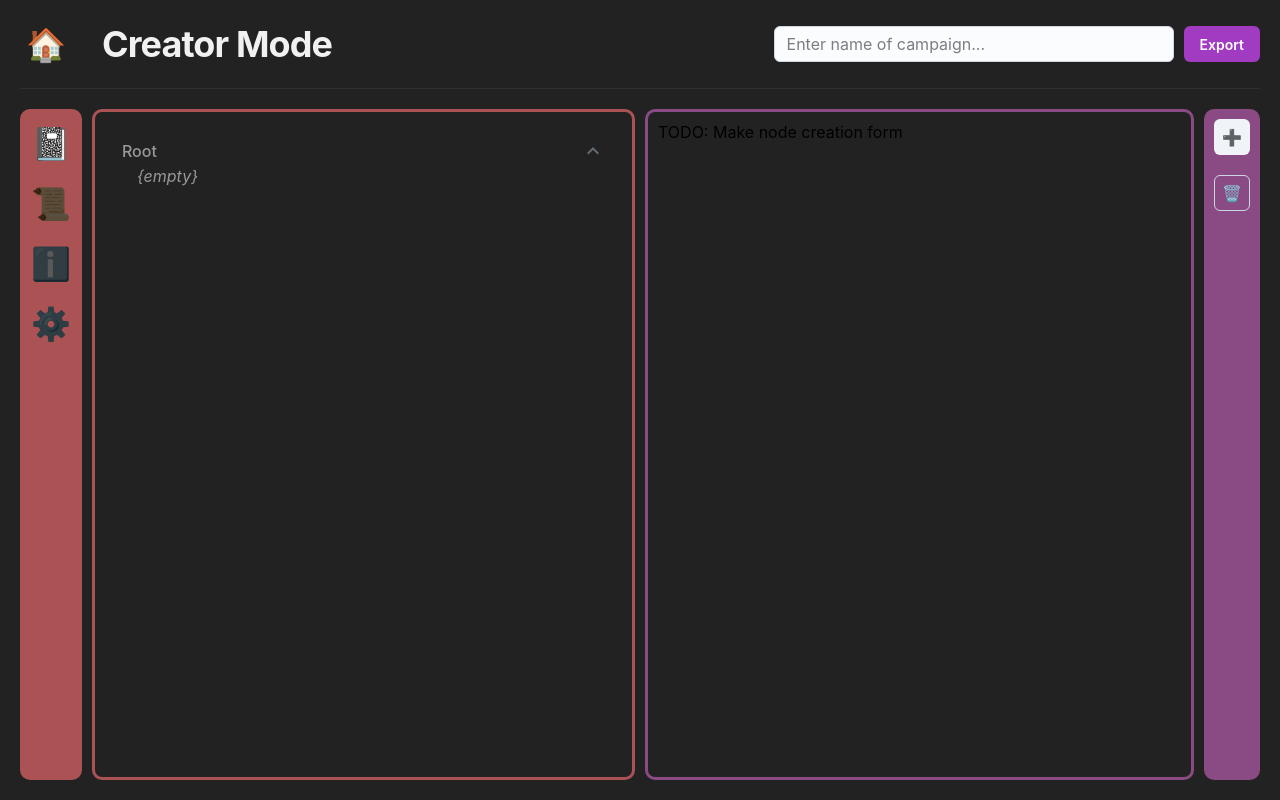
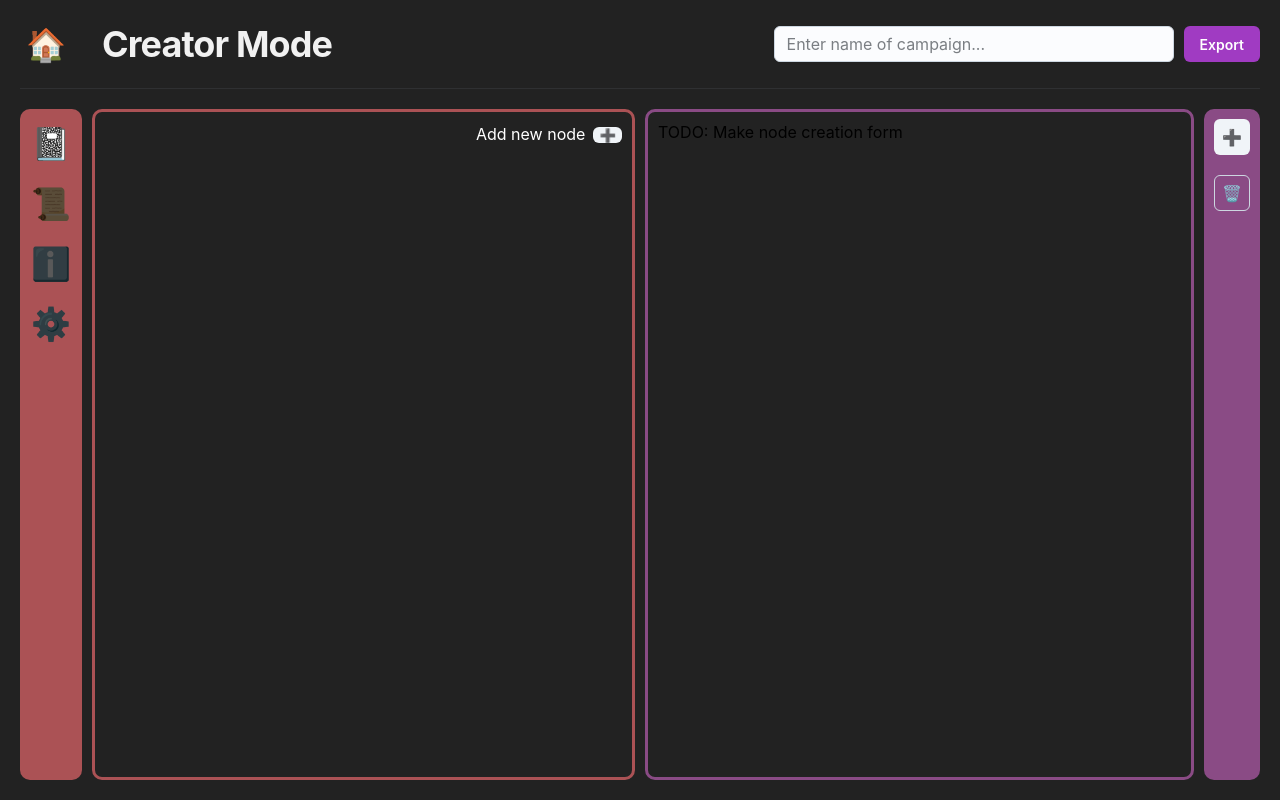
Before and after one commit to KodingKamp/QuestBoard, a React (Vite) app: page / in a window 1280 px wide. Both pictures are taken after a click on the button "CREATE NEW". Built offline with nearby package versions, Linux system fonts and the light colour scheme.

Commit message:
Implement selecting nodes and nesting children nodes

```diff
--- a/src/Pages/CreatorMode/CreatorMode.jsx
+++ b/src/Pages/CreatorMode/CreatorMode.jsx
@@ -95,11 +95,6 @@ const CreatorMode = () => {
                     <span>ℹ️</span>
                   </Tooltip>
                 </Tab>
-                {/* <Tab value={3} className='tab-icon'>
-                  <Tooltip title='Notes' disableInteractive>
-                    <span>📝</span>
-                  </Tooltip>
-                </Tab> */}
                 <Tab value={3} className='tab-icon'>
                   <Tooltip title='Settings' disableInteractive>
                     <span>⚙️</span>
@@ -107,20 +102,26 @@ const CreatorMode = () => {
                 </Tab>
               </TabList>
 
-              <div className='content-container-left content-container'>
-                <TabPanel value={0}>
+              <TabPanel className='content-container-left content-container'
+                value={0}
+              >
                 <NodeExplorer />
               </TabPanel>
-                <TabPanel value={1}>
+              <TabPanel className='content-container-left content-container'
+                value={1}
+              >
                 Quest Explorer
               </TabPanel>
-                <TabPanel value={2}>
+              <TabPanel className='content-container-left content-container'
+                value={2}
+              >
                 Intel settings
               </TabPanel>
-                <TabPanel value={3}>
+              <TabPanel className='content-container-left content-container'
+                value={3}
+              >
                 Settings
               </TabPanel>
-              </div>
             </Tabs>
 
 
--- a/src/components/NodeExplorer/NodeComponent.jsx
+++ b/src/components/NodeExplorer/NodeComponent.jsx
@@ -1,5 +1,7 @@
-import { Accordion, AccordionDetails, AccordionGroup, AccordionSummary, Box, Typography } from "@mui/joy";
-import { useSelector } from "react-redux";
+import { Accordion, AccordionDetails, AccordionGroup, AccordionSummary, Box, Checkbox, Divider, IconButton, Tooltip, Typography } from "@mui/joy";
+import { useDispatch, useSelector } from "react-redux";
+import { deselectNode, setSelectedNode } from "../../reducers/campaignReducer";
+import { useMemo, useState } from "react";
 
 const indentation = 16;
 
@@ -8,23 +10,90 @@ const NodeComponent = ({
   level = 0
 }) => {
   const nodes = useSelector(state => state.campaign.data.nodes);
+  const selectedNodeId = useSelector(state => state.campaign.selectedNode.id);
+  const [isExpanded, setIsExpanded] = useState(true);
+
+  const dispatch = useDispatch();
+  const isSelected = useMemo(
+    () => node.id === selectedNodeId,
+    [selectedNodeId]
+  );
+
+  const handleClickedEdit = (event) => {
+    if (event.target.checked) {
+      dispatch(
+        setSelectedNode(node)
+      );
+    }
+    else {
+      dispatch(
+        deselectNode()
+      );
+    }
+  };
 
   return (
-    <AccordionGroup size="small"
+    <AccordionGroup size="small" sx={{ marginTop: '4px' }}>
+      <Accordion defaultExpanded
+        expanded={isExpanded}
+        className='node-accordion'
+      >
+        <AccordionSummary
+          indicator={null}
+          className='accordion-summary'
           sx={{
-        marginLeft: `${level * indentation}px`
+            position: 'relative',
+            left: level === 0 ? '0px' : `${indentation}px`
           }}
         >
-      <Accordion defaultExpanded>
-        <AccordionSummary>
-          <Typography
-            noWrap
+          <Box display='flex' alignItems='center' gap='4px'>
+            <Tooltip disableInteractive
+              title={isSelected ? 'Deselect node' :'Select node'}
             >
+              <Checkbox size="sm"
+                checked={isSelected}
+                onChange={handleClickedEdit}
+                className='selection-checkbox'
+                sx={isSelected && {
+                  visibility: 'visible !important'
+                }}
+              />
+            </Tooltip>
+
+
+            <Box display='flex'
+              gap='4px'
+              flexGrow='1'
+              onClick={() => setIsExpanded(state => !state)}
+            >
+              <Tooltip disableInteractive
+                title='Toggle inner section'
+              >
+                <span
+                  className='expanded-carret'
+                  style={isExpanded
+                    ? {
+                      transform: 'rotate(30deg)',
+                      top: '-3px',
+                    }
+                    : {
+                      transform: 'rotate(-150deg)',
+                      top: '3px',
+                    }}
+                >
+                  🍕
+                </span>
+              </Tooltip>
+
+              <Typography noWrap>
                 {node.name}
               </Typography>
+            </Box>
+          </Box>
         </AccordionSummary>
 
-        <AccordionDetails>
+        <AccordionDetails
+        >
           {node.childrenIds.map(childId => (
             <NodeComponent
               key={childId}
@@ -33,14 +102,14 @@ const NodeComponent = ({
             />
           ))}
           {node.childrenIds.length === 0 &&
-            <Typography
-              sx={{
-                fontStyle: 'italic',
-                marginLeft: `${indentation}px`,
-              }}
+            <Box textAlign='center'
+              color='white'
             >
-              &#123;empty&#125;
-            </Typography>
+              <i>empty</i>
+              <Divider sx={{
+                bottom: '6px'
+              }} />
+            </Box>
           }
         </AccordionDetails>
       </Accordion>
--- a/src/components/NodeExplorer/NodeExplorer.jsx
+++ b/src/components/NodeExplorer/NodeExplorer.jsx
@@ -1,13 +1,38 @@
-import { useSelector } from 'react-redux';
+import { useDispatch, useSelector } from 'react-redux';
+import { Box, IconButton, Typography } from '@mui/joy';
+import { addNode } from '../../reducers/campaignReducer';
 import NodeComponent from './NodeComponent';
 import './NodeExplorer.scss';
 
 const NodeExplorer = () => {
   const nodes = useSelector(state => state.campaign.data.nodes);
 
+  const dispatch = useDispatch();
+
+  const handleClickedAddNewNode = () => {
+    dispatch(addNode({
+      nodeName: '~New Node~'
+    }));
+  };
+
   return (
     <div>
-      <NodeComponent node={nodes.Root} />
+      <Box display='flex' justifyContent='flex-end' gap='8px'>
+        <Typography
+          textColor='white'
+        >
+          Add new node
+        </Typography>
+        <span>
+          <IconButton variant='soft' size='small' onClick={handleClickedAddNewNode}>
+            ➕
+          </IconButton>
+        </span>
+      </Box>
+
+      {nodes?.Root?.childrenIds && nodes.Root.childrenIds.map(childId => (
+        <NodeComponent key={childId} node={nodes[childId]} />
+      ))}
     </div>
   );
 };
--- a/src/components/NodeExplorer/NodeExplorer.scss
+++ b/src/components/NodeExplorer/NodeExplorer.scss
@@ -1 +1,23 @@
-.node-explorer-component {}
+.node-accordion {
+  .accordion-summary {
+    .selection-checkbox {
+      visibility: hidden;
+    }
+
+    .MuiAccordionSummary-button {
+      &:hover {
+        background: unset;
+
+        .selection-checkbox {
+          visibility: initial;
+        }
+      }
+    }
+
+    .expanded-carret {
+      filter: brightness(5);
+      transition: all 0.2s ease-out;
+      position: relative;
+    }
+  }
+}
--- a/src/reducers/campaignReducer.js
+++ b/src/reducers/campaignReducer.js
@@ -5,9 +5,8 @@ const initialState = {
   data: null,
   isALoadedCampaign: false,
   selectedNode: {
-    id: null,
-    name: null,
-    type: null
+    id: 'Root',
+    name: 'Root',
   },
 };
 
@@ -35,18 +34,24 @@ export const campaignSlice = createSlice({
       );
 
       state.data.nodes[node.id] = node;
-      state.data.nodes[payload.parentNode].childrenIds = [...state.data.nodes[payload.parentNode].childrenIds, node.id];
+      state.data.nodes[state.selectedNode.id].childrenIds = [...state.data.nodes[state.selectedNode.id].childrenIds, node.id];
+    },
+    setSelectedNode: (state, {payload}) => {
+      state.selectedNode = payload;
+    },
+    deselectNode: (state) => {
+      state.selectedNode = initialState.selectedNode;
     },
   },
 });
-
-
 
 export const {
   setCampaign,
   setNewCampaign,
   setLoadedCampaign,
   addNode,
+  setSelectedNode,
+  deselectNode,
 } = campaignSlice.actions;
 
 export default campaignSlice.reducer;
```
Lines whose indentation alone changed are shown as unchanged.
